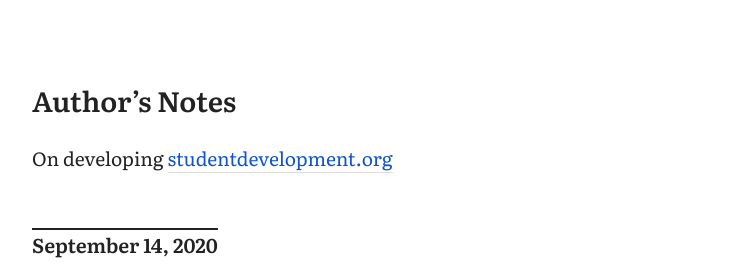
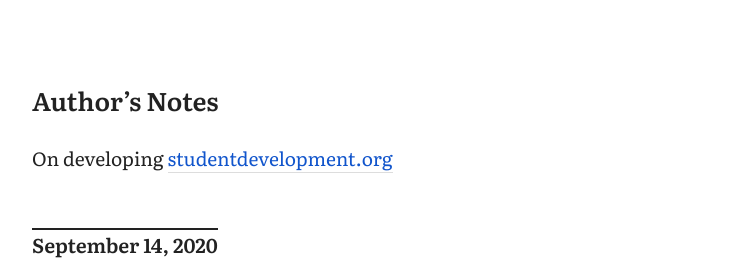
Before and after one commit to jl-c/jl-c.github.io, a Jekyll site: the page notes2.html, which Jekyll copies as it is, in a window 1280 px wide. Shown: the top 280 px of the page, without its empty margins (272-1007 px from the left). Built offline with Jekyll 4.4.1, drawn with Linux system fonts in a browser that asks for light colours.

Commit message:
Update notes2.html

```diff
--- a/notes2.html
+++ b/notes2.html
@@ -6,7 +6,7 @@
 <link href="https://fonts.googleapis.com/css2?family=Literata:ital,wght@0,400;0,600;1,400&display=swap" rel="stylesheet">
 <style>
 body{color:#222;font-family:'Literata',serif;line-height:1.8rem;margin:1.5rem;max-width:42rem}
-h1{font-size:1.75rem;font-weight:600;margin:3.6rem 0 1.8rem}
+h1{font-size:1.6rem;font-weight:600;margin:3.6rem 0 1.8rem}
 h2{border-top:2px solid;display:inline-block;font-size:1.25rem;font-weight:600;margin:calc(1.8rem - 2px) 0 1.8rem}
 p{font-size:1.0625rem;margin:0 0 1.8rem;max-width:39rem}
 p.tag{font-size:1.2rem;margin:0 0 1.8rem}
```
